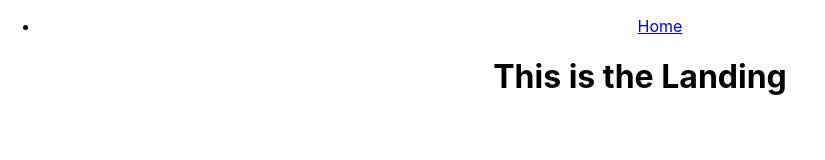
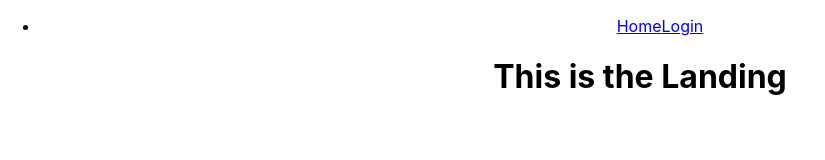
Before and after one commit to TheKenDoll/480TermProject, a React (Create React App) app in the folder frontend/flight-reservation-app/: page / in a window 1280 px wide. Shown: the top 160 px of the page, without its empty margins (0-825 px from the left). Built offline with nearby package versions, Linux system fonts and the light colour scheme.

Commit message:
nav to login

```diff
--- a/frontend/flight-reservation-app/package.json
+++ b/frontend/flight-reservation-app/package.json
@@ -45,11 +45,8 @@
     ]
   },
   "devDependencies": {
-<<<<<<< HEAD
-    "react-router-dom": "^6.20.0"
-=======
+    "react-router-dom": "^6.20.0",
     "@babel/plugin-proposal-private-property-in-object": "^7.21.11",
     "eslint": "^8.54.0"
->>>>>>> ccd292710f4c82fe888061d76ffdb254c14936c8
   }
 }
--- a/frontend/flight-reservation-app/src/App.js
+++ b/frontend/flight-reservation-app/src/App.js
@@ -1,16 +1,19 @@
 import './App.css';
+import React from 'react';
 import { BrowserRouter as Router, Routes, Route } from 'react-router-dom';
 import Layout from './Layout.js';
-import Landing from './components/Login/Landing.js';
+import Login from './components/login/Login.js';
+import Landing from './components/login/Landing.js';
 
 const App = () => {
   return (
     <div className="App">
       <Router>
         <Routes>
-          <Route path="/" element={<Layout />}>
-            <Route index element={<Landing />} />
-          </Route>
+            <Route path="/" element={<Layout />}>
+              <Route index element={<Landing />} />
+            </Route>
+          <Route path="/login" element={<Login />} />
         </Routes>
       </Router>
     </div>
--- a/frontend/flight-reservation-app/src/Layout.js
+++ b/frontend/flight-reservation-app/src/Layout.js
@@ -7,6 +7,7 @@
                 <ul>
                 <li>
                     <Link to="/">Home</Link>
+                    <Link to="/login">Login</Link>
                 </li>
                 </ul>
             </nav>
--- a/frontend/flight-reservation-app/src/components/Login/Landing.js
+++ b/frontend/flight-reservation-app/src/components/Login/Landing.js
@@ -1,3 +1,5 @@
+import React from "react";
+
 function Landing() {
     return (
         <div>
```
Also changed, not shown: 1 other file (tests, documents, lock files or other folders).
